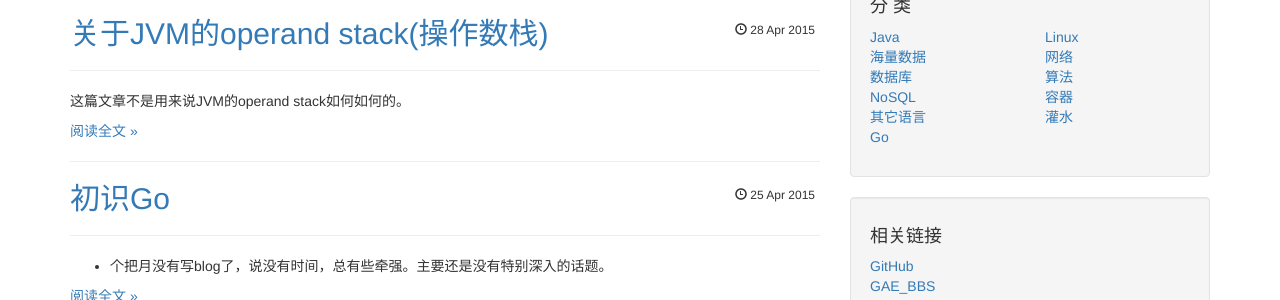
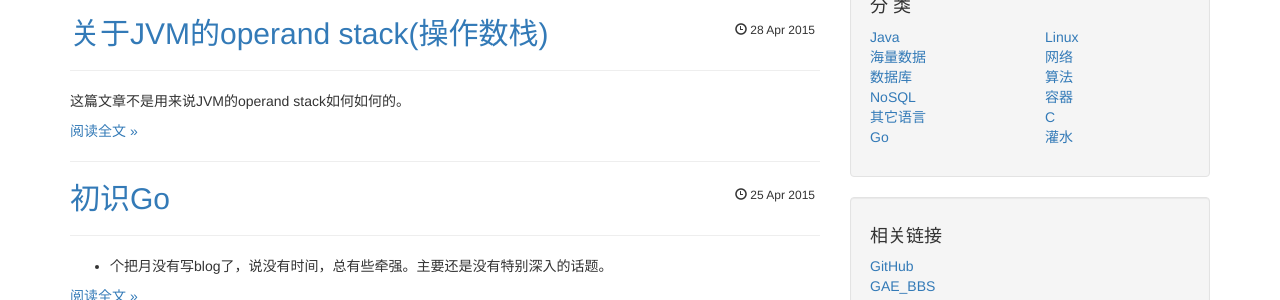
Before and after one commit to liuxinglanyue/blog, a Jekyll site: the page built from index.html, in a window 1280 px wide and 900 px high. Shown: the part 237-537 px from the top of the window. Built offline with Jekyll 4.4.1, drawn with Linux system fonts in a browser that asks for light colours; nearby versions of some CDN libraries; Markdown is read by kramdown in place of the engine named in the settings; the list of posts is cut into pages by our own code; comment, search, counter and statistics services are not loaded.

Commit message:
添加分类 C

```diff
--- a/_includes/categories.html
+++ b/_includes/categories.html
@@ -55,6 +55,11 @@
                       容器
                     </a>
                   </li>
+		  <li>
+                    <a href="/categories.html#c">
+                      C
+                    </a>
+                  </li>
                   <li>
                     <a href="/categories.html#water">
                       灌水
```
